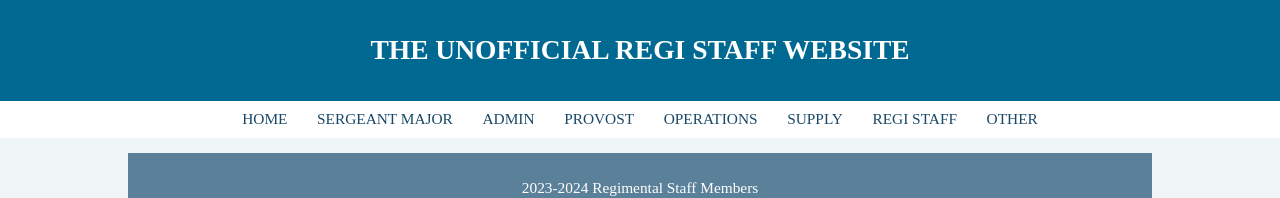
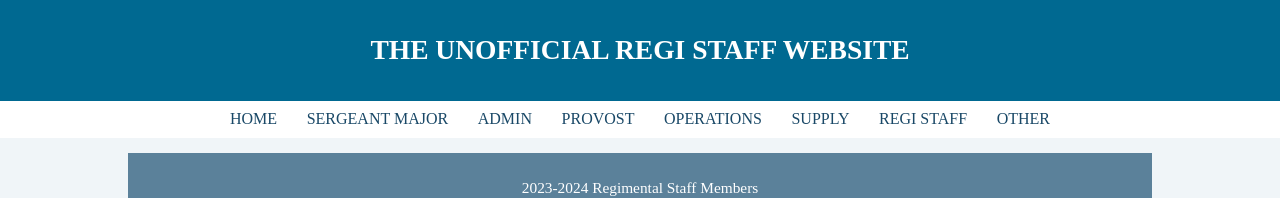
Before and after one commit to ManaRockGaming/RegiStaff, a plain HTML site: page index.html in a window 1280 px wide. Shown: the top 198 px of the page. Drawn offline with Linux system fonts and the light colour scheme.

Commit message:
Update index.html

```diff
--- a/index.html
+++ b/index.html
@@ -30,7 +30,7 @@
 
     /* TOP NAVIGATION */
     .topNavigation { overflow: hidden; background-color: white; padding: 0.75vw 0.5vw; text-align: center; }
-    .topNavigation a { text-align: center; color: #194867; text-decoration: none; padding: 14px 1vw; font-size: 1.2vw; }
+    .topNavigation a { text-align: center; color: #194867; text-decoration: none; padding: 14px 1vw;} /* font-size: 1.2vw; } */
     .topNavigation a:hover { text-decoration: underline;}
     .topNavigation a.Accountability { background-color: #B82132; color: white; }
 
```
